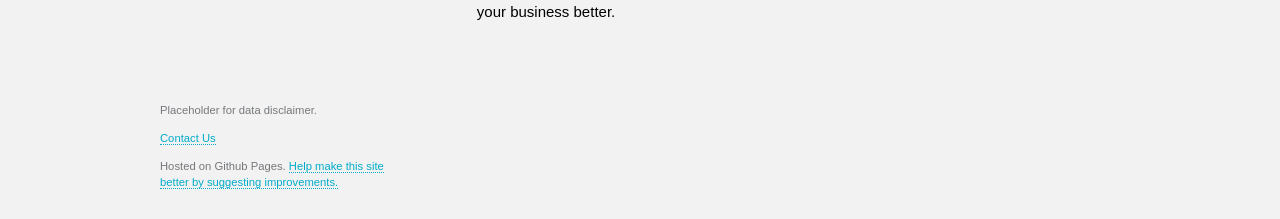
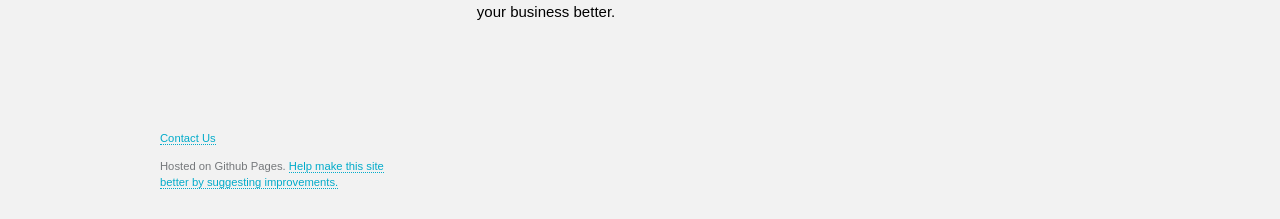
Before and after one commit to 18F/fbopen-docs, a Jekyll site: the page built from index.md, in a window 1280 px wide. Shown: the part 678-897 px from the top of the page. Built offline with Jekyll 4.4.1, drawn with Linux system fonts in a browser that asks for light colours.

```diff
--- a/_layouts/default.html
+++ b/_layouts/default.html
@@ -42,9 +42,8 @@
 
 
         <footer role="contentinfo">
-          <p>Placeholder for data disclaimer.</p>
-          <p><a href="mailto:lin_zhang@ios.doi.gov?Subject=Contact%20from%20DOI%20data%20hub">Contact Us</a></p>
-          <p>Hosted on Github Pages. <a href="https://github.com/usinterior/doi-data-hub">Help make this site better by suggesting improvements.</a></p>
+          <p><a href="mailto:fbopen@gsa.gov">Contact Us</a></p>
+          <p>Hosted on Github Pages. <a href="https://github.com/18f/fbopen-docs">Help make this site better by suggesting improvements.</a></p>
         </footer>
 
       </div><!-- /.wrap -->
--- a/index.md
+++ b/index.md
@@ -1,6 +1,6 @@
 ---
 layout: default
-title: Department of the Interior Data Hub
+title: FBOpen
 published: true
 ---
 
```
Also changed, not shown: 9 other files.
